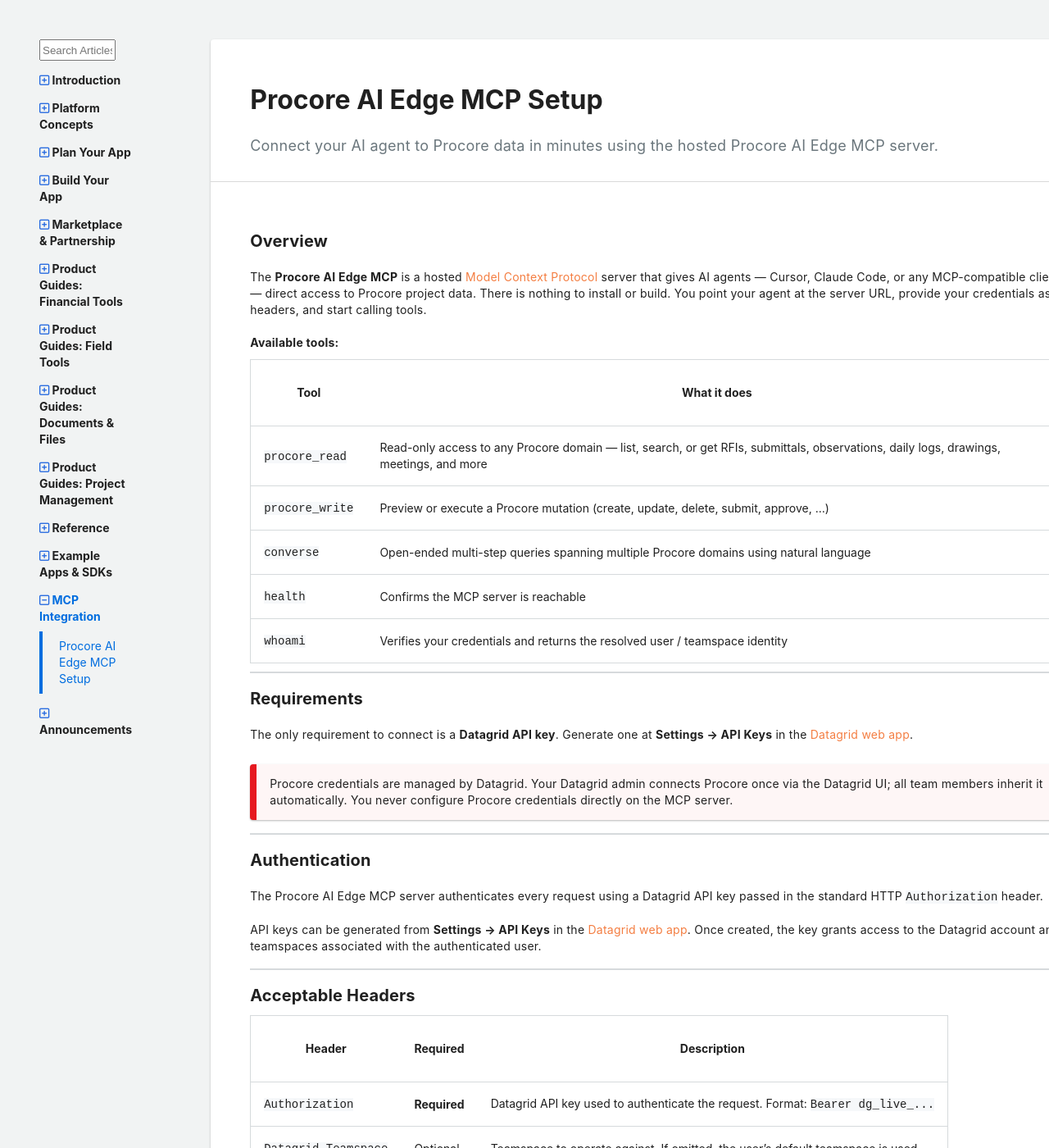
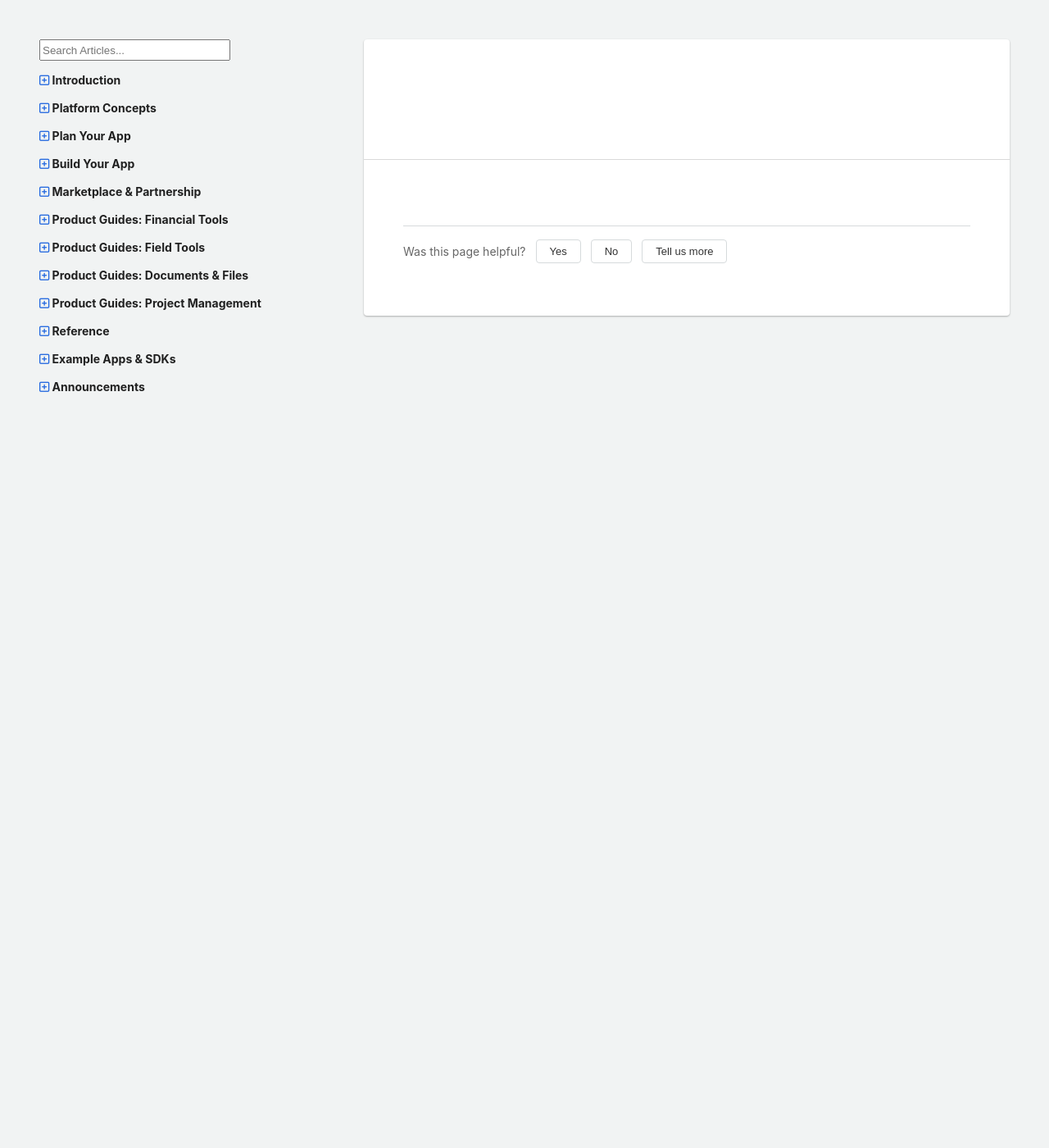
Before and after one commit to procore/documentation, a Jekyll site: the page built from mcp/procore_ai_edge_mcp_setup.md, in a window 1280 px wide and 1400 px high. Shown: the whole window at 82% size. Built offline with Jekyll 4.4.1, drawn with Linux system fonts in a browser that asks for light colours; our own code applies the rules of GitHub Pages for plain Markdown files; comment, search, counter and statistics services are not loaded; some of the changed text lies outside the part shown.

Commit message:
AGX-6522: Hide MCP Integration docs from navigation and site (#360)
Comments out the MCP Integration nav entry and wraps the Procore AI Edge MCP Setup page content so it no longer renders on the site.

Co-authored-by: Cursor <cursoragent@cursor.com>

```diff
--- a/mcp/procore_ai_edge_mcp_setup.md
+++ b/mcp/procore_ai_edge_mcp_setup.md
@@ -1,4 +1,4 @@
----
+<!-- ---
 permalink: /procore-ai-edge-mcp-setup
 title: Procore AI Edge MCP Setup
 layout: default
@@ -231,4 +231,4 @@ If neither resolves, project-scoped calls fail with a clear error. If you don't
 | `whoami` returns a network error | Wrong server URL or network access issue | Confirm you're using the correct zone endpoint |
 | `procore_read` fails with "no company id resolved" | Missing Procore routing | Add `procore-company-id` to headers or pass `companyId` on the call |
 | Tools not listed in Cursor | `mcp.json` syntax error or wrong URL | Validate JSON and reload Cursor's MCP integration |
-| Claude Code does not pick up config changes | Config is read at session start | Restart the Claude Code session |
+| Claude Code does not pick up config changes | Config is read at session start | Restart the Claude Code session | -->
```
Also changed, not shown: _data/navigation.yml (+4 -4 lines).
